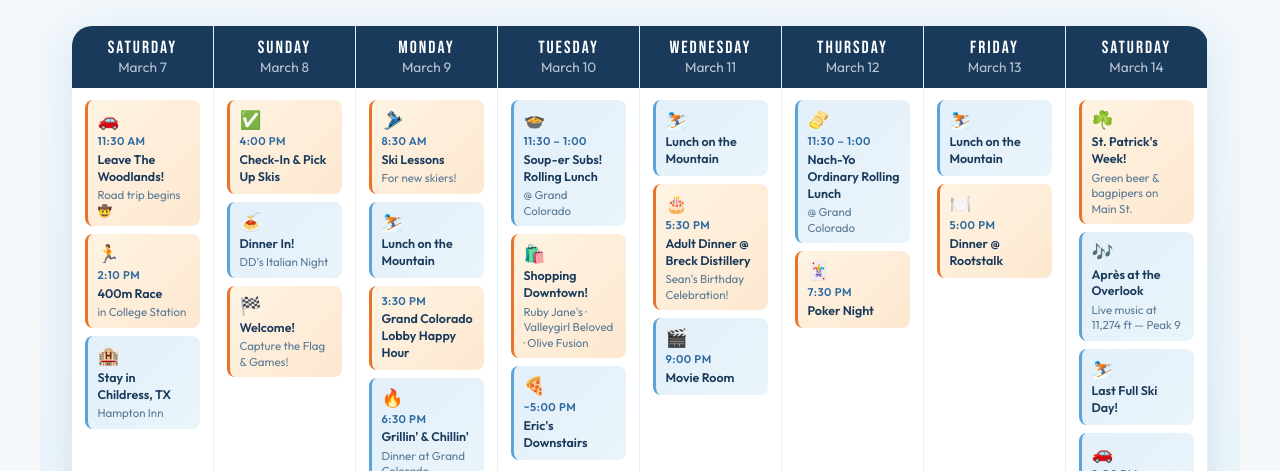
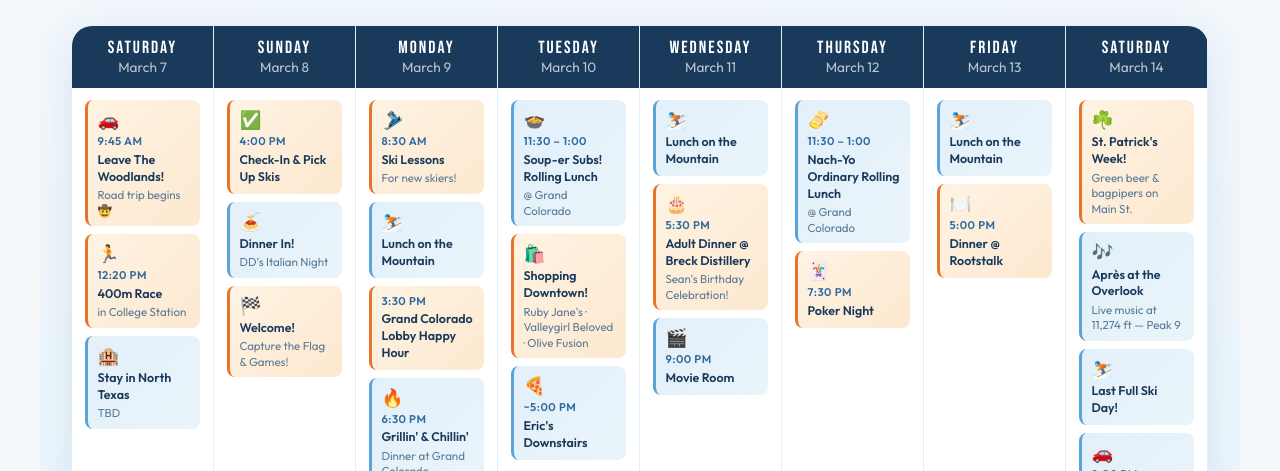
Before and after one commit to ssipko/SpringBreak2026, a plain HTML site: page index.html in a window 1280 px wide. Shown: the part 1060-1531 px from the top of the page. Drawn offline with Linux system fonts and the light colour scheme.

Commit message:
Update event times and details in index.html

```diff
--- a/index.html
+++ b/index.html
@@ -781,20 +781,20 @@ footer .footer-links a:hover { color: var(--texas-orange); }
       <div class="cal-day-body">
         <div class="cal-event highlight">
           <div class="event-icon">🚗</div>
-          <div class="event-time">11:30 AM</div>
+          <div class="event-time">9:45 AM</div>
           <div class="event-title">Leave The Woodlands!</div>
           <div class="event-desc">Road trip begins 🤠</div>
         </div>
         <div class="cal-event highlight">
           <div class="event-icon">🏃</div>
-          <div class="event-time">2:10 PM</div>
+          <div class="event-time">12:20 PM</div>
           <div class="event-title">400m Race</div>
           <div class="event-desc">in College Station</div>
         </div>
         <div class="cal-event">
           <div class="event-icon">🏨</div>
-          <div class="event-title">Stay in Childress, TX</div>
-          <div class="event-desc">Hampton Inn</div>
+          <div class="event-title">Stay in North Texas</div>
+          <div class="event-desc">TBD</div>
         </div>
       </div>
     </div>
```
